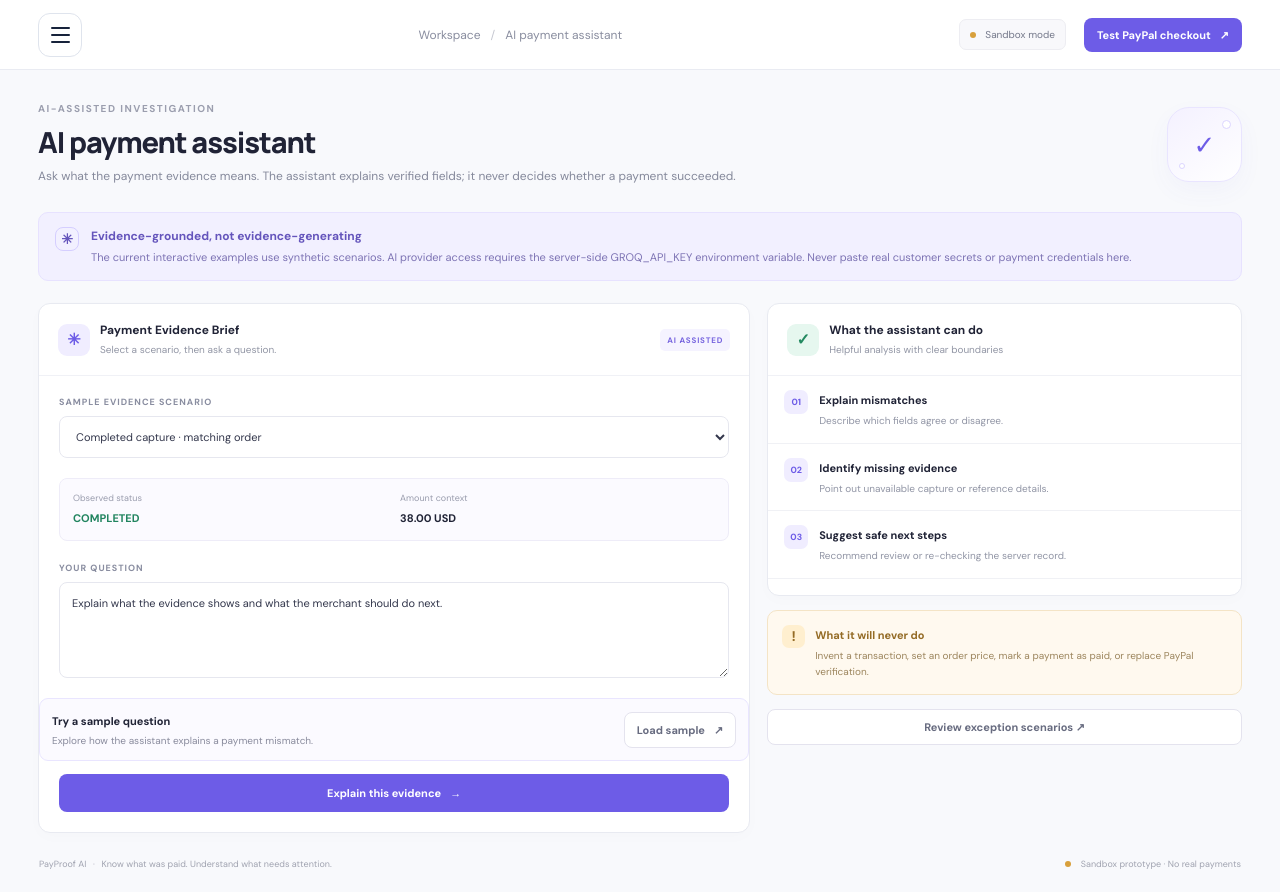
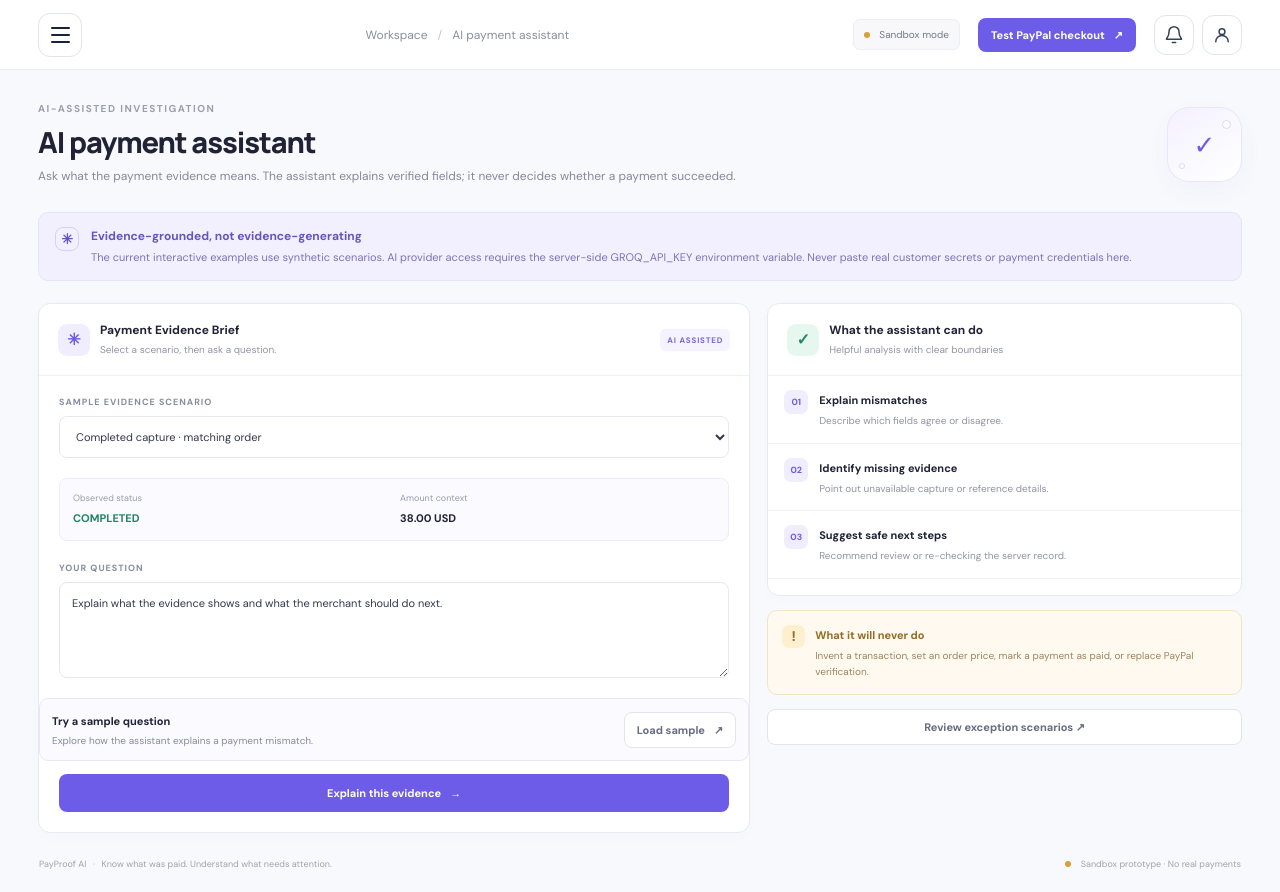
Before and after one commit to Moana-star/payproof-ai, a Next.js app: page /assistant in a window 1280 px wide. Built offline with nearby package versions, Linux system fonts and the light colour scheme.

Commit message:
Add profile and notification icons to workspace headers

```diff
--- a/components/workspace-layout.tsx
+++ b/components/workspace-layout.tsx
@@ -45,6 +45,11 @@ export function WorkspaceLayout({ title, eyebrow, description, children }: {
         .ops-sidebar { display: none !important; }
         .ops-topbar { position: relative; display: flex; align-items: center; gap: 16px; }
         .ops-menu-wrap { position: relative; flex: 0 0 auto; z-index: 80; }
+        .ops-header-icons { display: inline-flex; align-items: center; gap: 8px; }
+        .ops-header-icon { width: 40px; height: 40px; display: inline-flex; align-items: center; justify-content: center; border: 1px solid #dfe4ed; border-radius: 12px; background: #fff; color: #34415a; text-decoration: none; }
+        .ops-header-icon:hover { background: #f4f7fc; border-color: #a9b5ca; }
+        .ops-header-icon:focus-visible { outline: 3px solid #8ba8ff; outline-offset: 3px; }
+        .ops-header-icon svg { width: 20px; height: 20px; fill: none; stroke: currentColor; stroke-width: 1.8; stroke-linecap: round; stroke-linejoin: round; }
         .ops-menu-trigger { width: 44px; height: 44px; display: flex; flex-direction: column; justify-content: center; align-items: center; gap: 5px; border: 1px solid #dfe4ed; border-radius: 12px; background: #fff; cursor: pointer; }
         .ops-menu-trigger span { width: 19px; height: 2px; border-radius: 3px; background: #17233b; }
         .ops-menu-trigger:hover { border-color: #a9b5ca; background: #f8faff; }
@@ -83,7 +88,7 @@ export function WorkspaceLayout({ title, eyebrow, description, children }: {
             </div>}
           </div>
           <div className="ops-breadcrumb"><Link href="/">Workspace</Link><span>/</span>{title}</div>
-          <div className="ops-top-actions"><span className="ops-sandbox-pill"><i /> Sandbox mode</span><Link className="ops-checkout-link" href="/">Test PayPal checkout <span>↗</span></Link></div>
+          <div className="ops-top-actions"><span className="ops-sandbox-pill"><i /> Sandbox mode</span><Link className="ops-checkout-link" href="/">Test PayPal checkout <span>↗</span></Link><div className="ops-header-icons"><Link className="ops-header-icon" href="/exceptions" aria-label="Notifications and exceptions" title="Notifications"><svg viewBox="0 0 24 24" aria-hidden="true"><path d="M18 8a6 6 0 0 0-12 0c0 7-3 7-3 9h18c0-2-3-2-3-9M10 21h4" /></svg></Link><Link className="ops-header-icon" href="/profile" aria-label="Open profile" title="Profile"><svg viewBox="0 0 24 24" aria-hidden="true"><circle cx="12" cy="8" r="3.5" /><path d="M4.5 20a7.5 7.5 0 0 1 15 0" /></svg></Link></div></div>
         </header>
         <div className="ops-content">
           <div className="ops-page-heading">
```
